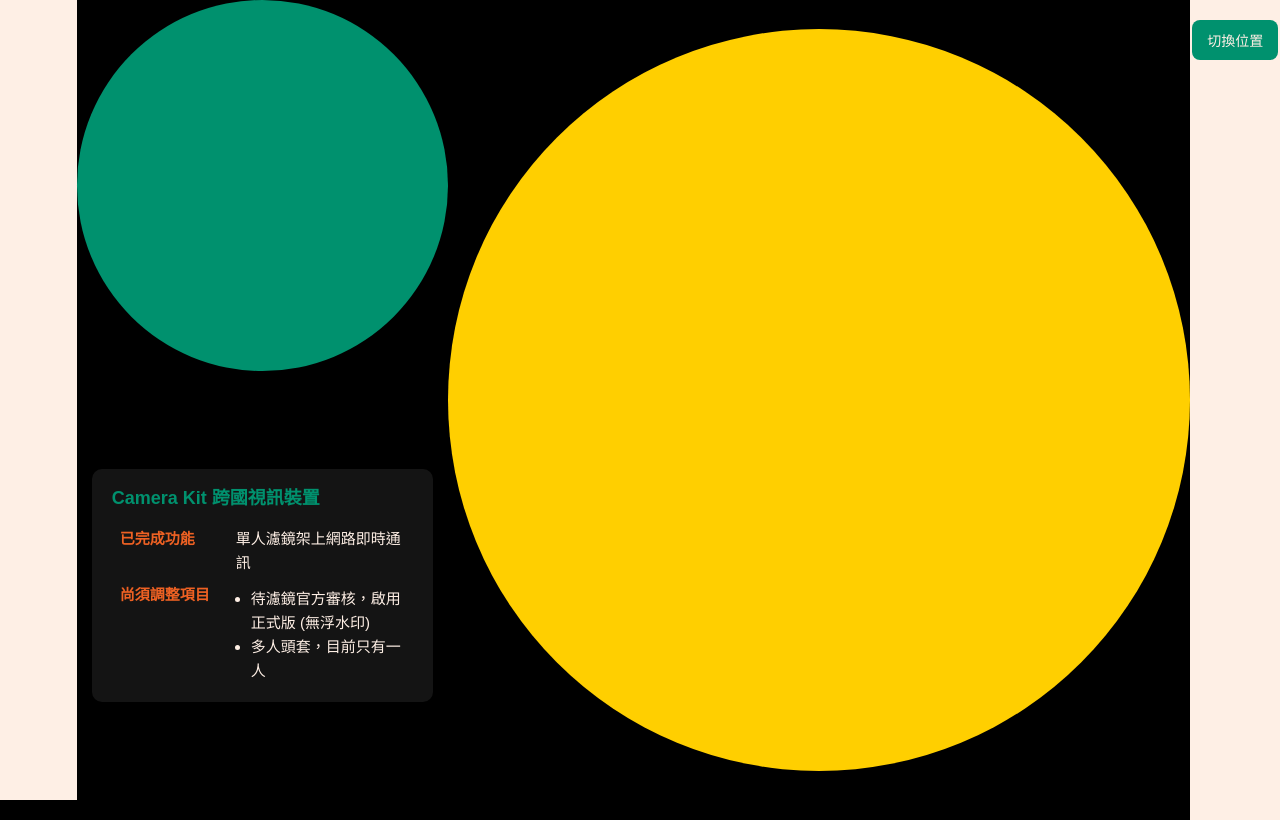
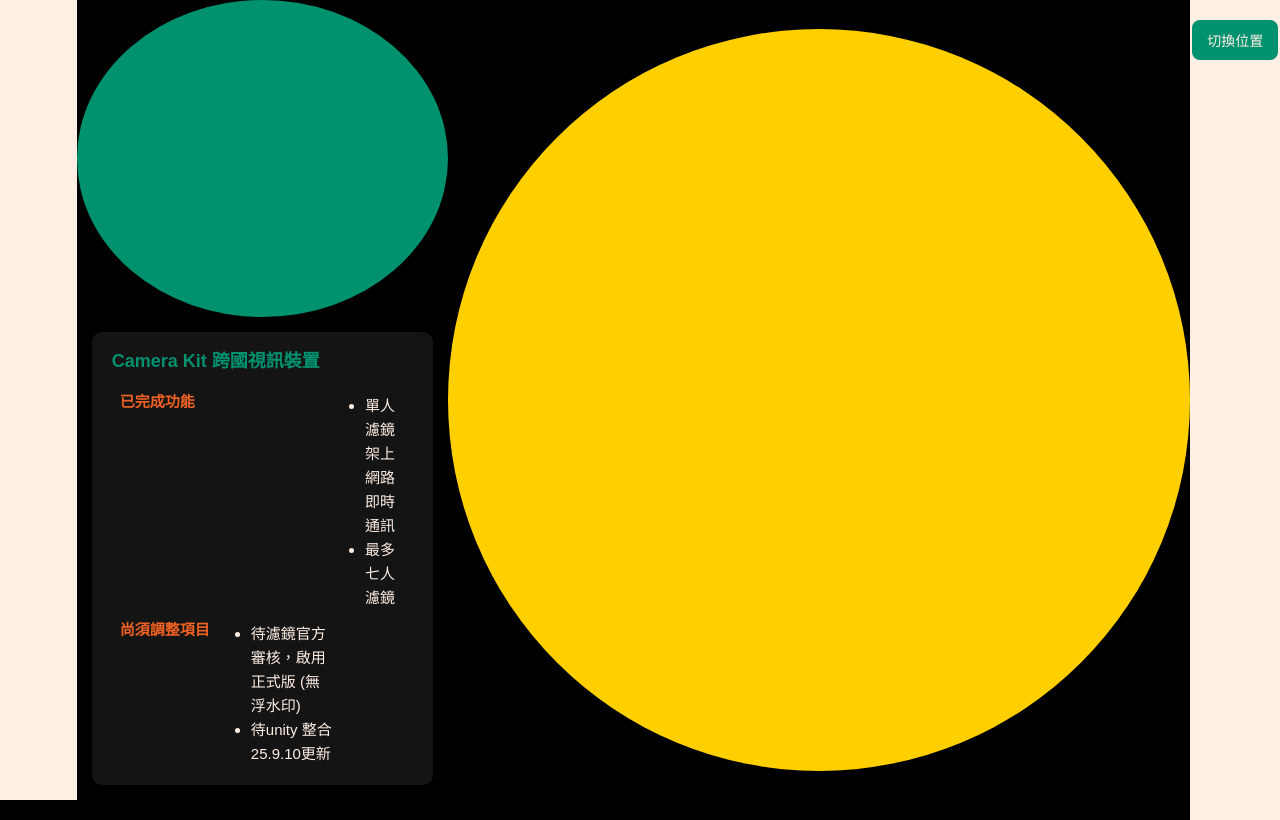
Before and after one commit to yulinn41/SiaosiYoshiMouseLens, a website built with Vite: page client/index.html in a window 1280 px wide. Built offline with nearby package versions, Linux system fonts and the light colour scheme; no server answers; what @snap/camera-kit would draw is missing.

Commit message:
update index.html

```diff
--- a/client/index.html
+++ b/client/index.html
@@ -169,14 +169,20 @@
           <table>
             <tr>
               <th>已完成功能</th>
-              <td>單人濾鏡架上網路即時通訊</td>
+              <td></td>
+               <td>
+                <ul>
+                  <li>單人濾鏡架上網路即時通訊</li>
+                  <li>最多七人濾鏡</li>
+                </ul>
+              </td>
             </tr>
             <tr>
               <th>尚須調整項目</th>
               <td>
                 <ul>
                   <li>待濾鏡官方審核，啟用正式版 (無浮水印)</li>
-                  <li>多人頭套，目前只有一人</li>
+                  <li>待unity 整合 25.9.10更新</li>
                 </ul>
               </td>
             </tr>
```
